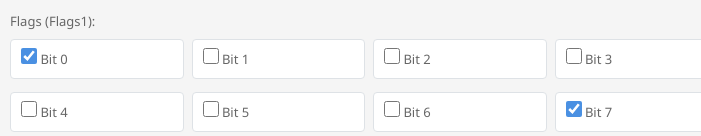
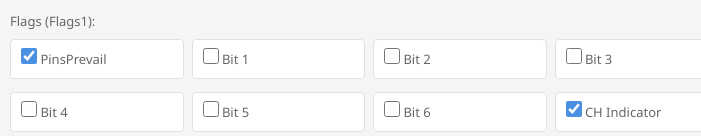
Before and after one commit to ucnl/RedPhoneDXConfig-Web, a plain HTML site: page index.html in a window 1280 px wide. Shown: the part 816-952 px from the top of the page, 271-972 px from the left. Drawn offline with Linux system fonts and the light colour scheme.

Commit message:
Fix settings: bits & flash write check boxes

```diff
--- a/app.js
+++ b/app.js
@@ -11,9 +11,14 @@ class DeviceConfig {
         this._initAllListeners();
         this.updateUI();
         this.setDefaultFlags();
+		this._initFlashWriteDefault();
         this._initLogToggle();
         this._initLangSwitch();
     }
+
+	_initFlashWriteDefault() {
+		document.getElementById('flashWrite').checked = true;
+	}
 
     // ==================== RPH Events ====================
 
@@ -222,7 +227,7 @@ class DeviceConfig {
         document.getElementById('isRWLT').checked = data.isRWLT ?? false;
         document.getElementById('rwltGroup').style.display = data.isRWLT ? 'block' : 'none';
         document.getElementById('rwltDiverId').value = data.rwltDiverId ?? 0;
-        document.getElementById('flashWrite').checked = data.flashWrite ?? false;
+        //document.getElementById('flashWrite').checked = data.flashWrite ?? false;
         this.setFlagsFromValue(data.flags1 ?? 0);
     }
 
--- a/i18n.js
+++ b/i18n.js
@@ -37,14 +37,14 @@ const I18n = {
 
             // Flags
             flags_title: 'Флаги (Flags1):',
-            flag0: 'Бит 0',
+            flag0: 'Игнорировать номер канала',
             flag1: 'Бит 1',
             flag2: 'Бит 2',
             flag3: 'Бит 3',
             flag4: 'Бит 4',
             flag5: 'Бит 5',
             flag6: 'Бит 6',
-            flag7: 'Бит 7',
+            flag7: 'Индикатор канала',
             flags_hex_value: 'Значение (hex):',
 
             // Device types
@@ -107,14 +107,14 @@ const I18n = {
 
             // Flags
             flags_title: 'Flags (Flags1):',
-            flag0: 'Bit 0',
+            flag0: 'PinsPrevail',
             flag1: 'Bit 1',
             flag2: 'Bit 2',
             flag3: 'Bit 3',
             flag4: 'Bit 4',
             flag5: 'Bit 5',
             flag6: 'Bit 6',
-            flag7: 'Bit 7',
+            flag7: 'CH Indicator',
             flags_hex_value: 'Value (hex):',
 
             // Device types
--- a/index.html
+++ b/index.html
@@ -107,7 +107,7 @@
                         <div class="flags-grid">
                             <label class="checkbox-label">
                                 <input type="checkbox" id="flag0" data-bit="0">
-                                <span data-i18n="flag0">Бит 0</span>
+                                <span data-i18n="flag0">Номер канала только с пинов</span>
                             </label>
                             <label class="checkbox-label">
                                 <input type="checkbox" id="flag1" data-bit="1">
@@ -135,7 +135,7 @@
                             </label>
                             <label class="checkbox-label">
                                 <input type="checkbox" id="flag7" data-bit="7">
-                                <span data-i18n="flag7">Бит 7</span>
+                                <span data-i18n="flag7">Индикатор канала</span>
                             </label>
                         </div>
                         <div class="flags-value">
```
